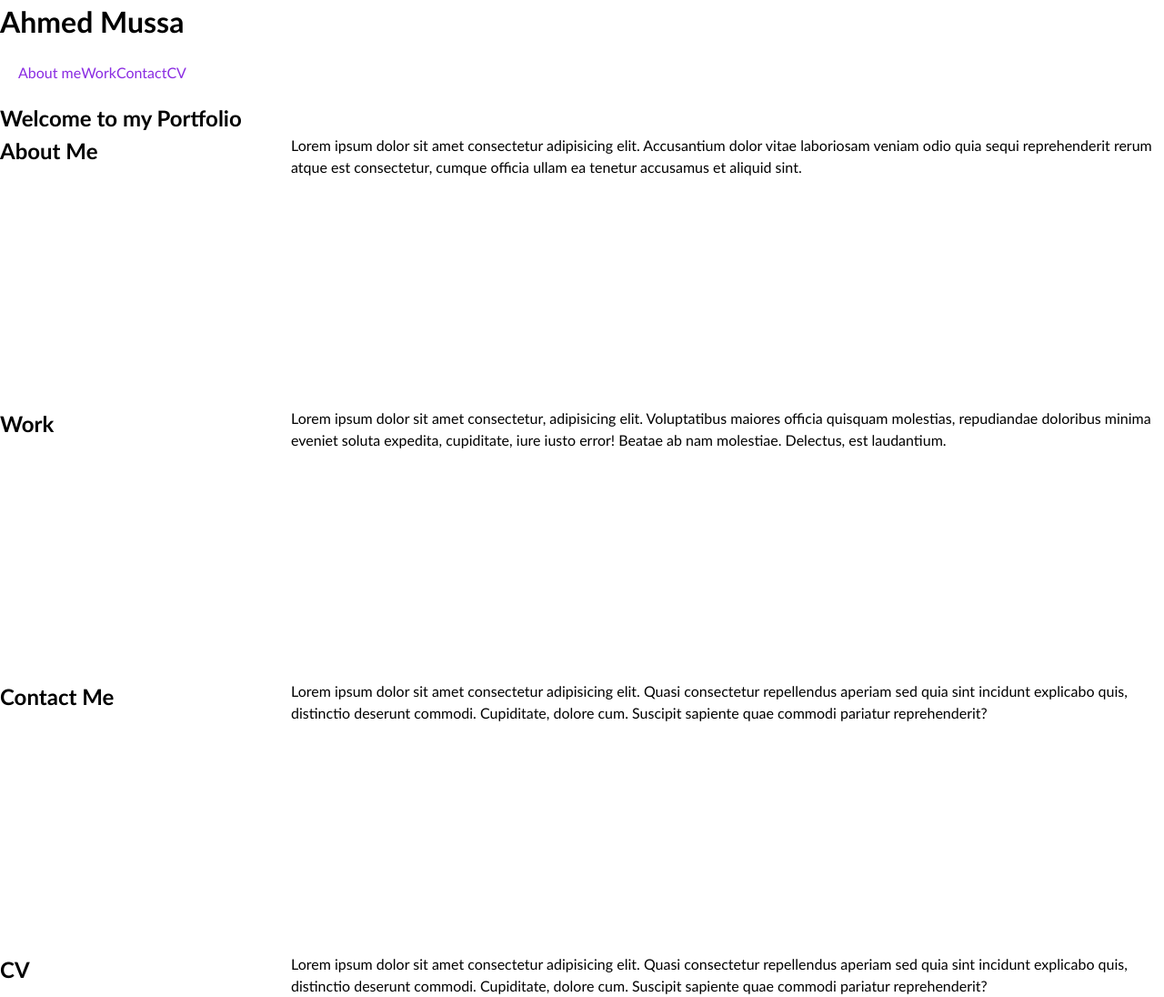
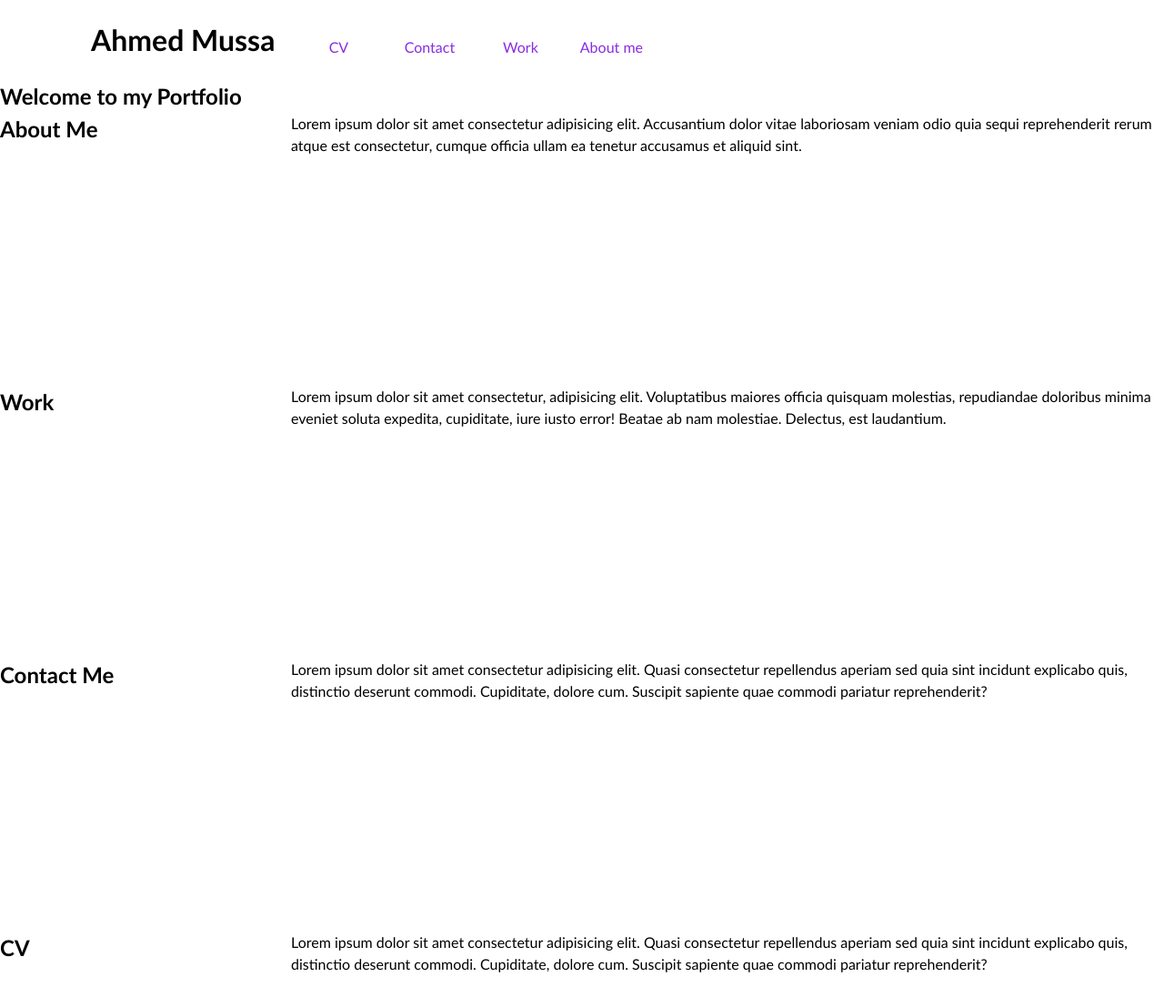
Before and after one commit to Aymussa/FirstPorfolio, a plain HTML site: page index.html in a window 1280 px wide. Shown: the whole page at 91% size. After the commit the page ends 1072 px from the top, so only its background shows below. Drawn offline with Linux system fonts and the light colour scheme.

Commit message:
nav bar has been updated to be in line with my name and float right

```diff
--- a/css/style.css
+++ b/css/style.css
@@ -16,13 +16,24 @@ body {
   line-height: 1.5;
 }
 
+header{
+  text-align: center;
+  display: flex;
+  margin: 20px 100px 20px;
+}
+
 ul {
-  display: flex;
   list-style-type: none;
   margin: 10px;
   padding: 10px;
-  word-spacing: normal;
 
+}
+
+li{
+display: block;
+width: 100px;
+text-align: center;
+float: right;
 }
 
 .hero-banner{
```
